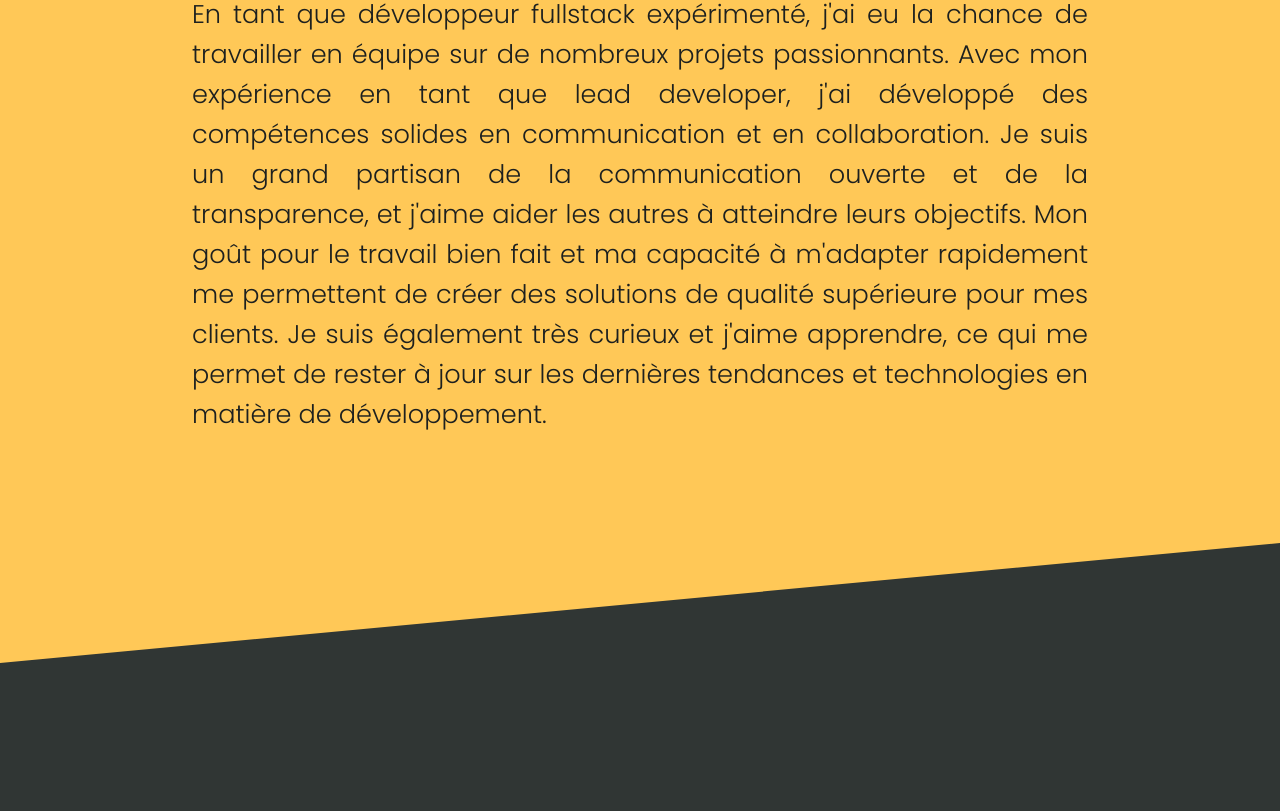
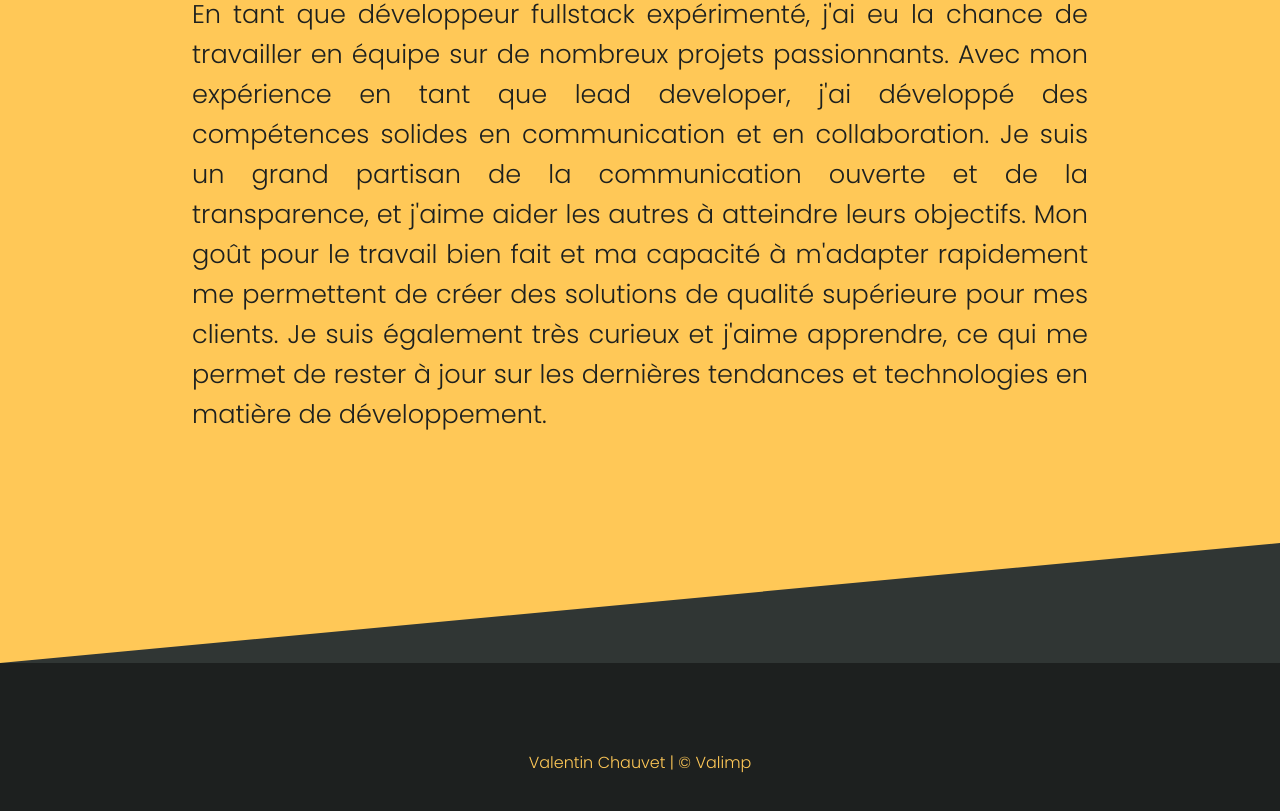
Before and after one commit to Valimp/PortfolioV2, a React (Create React App) app: page / in a window 1280 px wide. Shown: the part 2399-3210 px from the top of the page. Before the commit the page ends 3062 px from the top, so only its background shows below. Built offline with nearby package versions, Linux system fonts and the light colour scheme.

Commit message:
Footer V1

```diff
--- a/package.json
+++ b/package.json
@@ -8,6 +8,7 @@
     "@testing-library/user-event": "^13.5.0",
     "react": "^18.2.0",
     "react-dom": "^18.2.0",
+    "react-icons": "^4.7.1",
     "react-router-dom": "^6.8.1",
     "react-scripts": "5.0.1",
     "web-vitals": "^2.1.4"
--- a/src/components/Footer/Footer.css
+++ b/src/components/Footer/Footer.css
@@ -0,0 +1,36 @@
+@import url('https://fonts.googleapis.com/css2?family=Poppins:wght@300&display=swap');
+
+:root {
+    --font: 'Poppins', 'sans-serif';
+    --backgroud-color: #1d201f;
+    --font-color: #ffc857;
+}
+
+.footer-container {
+    font-family: var(--font);
+    height: 150px;
+    background-color: var(--backgroud-color);
+    color: var(--font-color);
+    display: flex;
+    flex-direction: column;
+    justify-content: center;
+    align-items: center;
+    padding: 25px;
+}
+
+.network-buttons {
+    display: flex;
+    justify-content: space-around;
+    align-items: center;
+}
+
+.network-button {
+    width: 50px;
+    height: 50px;
+    border: none;
+    background-color: transparent;
+}
+
+.network-button:hover {
+    background-color: red;
+}
--- a/src/components/Footer/Footer.js
+++ b/src/components/Footer/Footer.js
@@ -2,8 +2,8 @@
 
 export default function Footer() {
     return (
-        <footer>
-
+        <footer className='footer-container'>
+            <p>	 Valentin Chauvet | &copy; Valimp </p>
         </footer>
     )
 }
```
Also changed, not shown: 1 other file (tests, documents, lock files or other folders).
